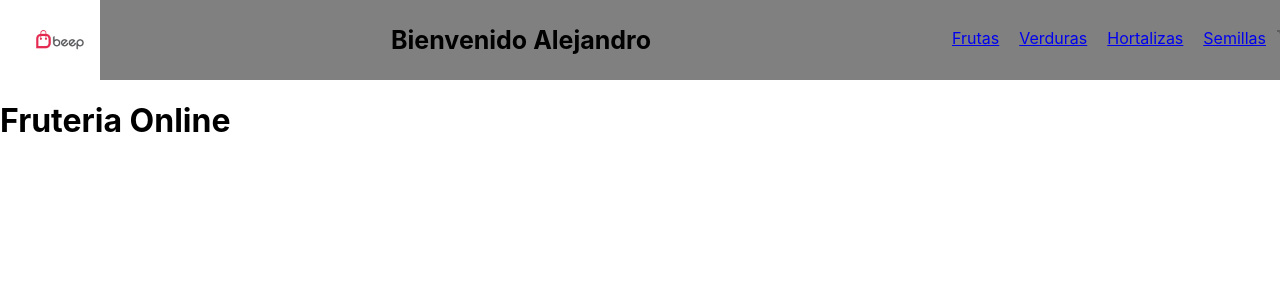
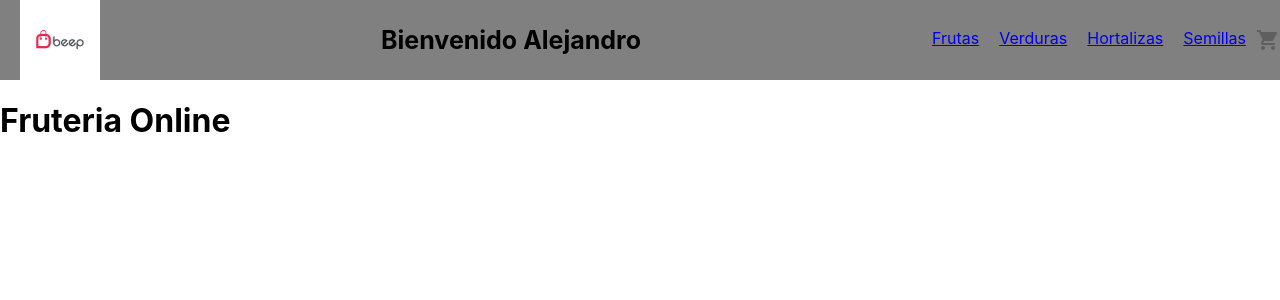
Before and after one commit to alejandromoises02/react31130, a React (Create React App) app: page / in a window 1280 px wide. Shown: the top 300 px of the page. Built offline with nearby package versions, Linux system fonts and the light colour scheme.

Commit message:
styles nav

```diff
--- a/src/componentes/CartWidget/CartWidget.js
+++ b/src/componentes/CartWidget/CartWidget.js
@@ -1,6 +1,5 @@
-import React from "react";
 import ShoppingCartIcon from "@mui/icons-material/ShoppingCart";
 
-export const CartWidget = ({ name, lastname, links }) => {
+export const CartWidget = () => {
   return <ShoppingCartIcon color="disabled" />;
 };
--- a/src/componentes/Navbar/Navbar.Styles.js
+++ b/src/componentes/Navbar/Navbar.Styles.js
@@ -1,9 +1,8 @@
 const styles = {
   container: {
     backgroundColor: "gray",
-    marginLeft: 20,
-    marginRigth: 20,
-    width: "100%",
+    paddingLeft: 20,
+    paddingRigth: 20,
     display: "flex",
     justifyContent: "space-between",
     alignItems: "center"
```
